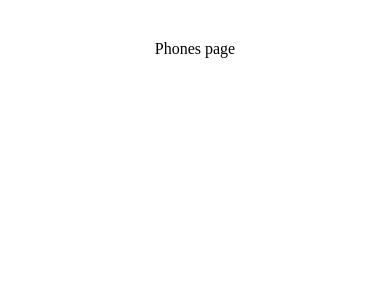
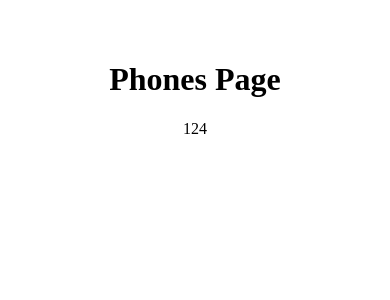
Before and after one commit to fs-oct24-cats-with-computers/catalog-frontend, a React (Vite) app: page /phones in a window 390 px wide. Shown: the top 300 px of the page. Built offline with nearby package versions, Linux system fonts and the light colour scheme.

Commit message:
Load phones list from JSON API (#3)

```diff
--- /dev/null
+++ b/src/api.ts
@@ -0,0 +1,6 @@
+import { Product } from './types/Product';
+
+export async function getProducts(): Promise<Product[]> {
+  const response = await fetch('../public/api/products.json');
+  return response.json();
+}
--- a/src/components/PhonesPage/PhonesPage.tsx
+++ b/src/components/PhonesPage/PhonesPage.tsx
@@ -1,3 +1,27 @@
+import { useEffect, useState } from 'react';
+import { Product } from '../../types/Product';
+import { getProducts } from '../../api';
+
 export const PhonesPage = () => {
-  return <>Phones page</>;
+  const [phones, setPhones] = useState<Product[]>([]);
+  const [error, setError] = useState('');
+
+  useEffect(() => {
+    getProducts()
+      .then((products) =>
+        setPhones(products.filter((product) => product.category === 'phones')),
+      )
+      .catch(() => setError('Something went wrong'));
+  }, []);
+
+  if (error) {
+    <p>{error}</p>;
+  }
+
+  return (
+    <>
+      <h1>Phones Page</h1>
+      <p>{phones.length}</p>
+    </>
+  );
 };
--- /dev/null
+++ b/src/types/Product.ts
@@ -0,0 +1,14 @@
+export type Product = {
+  id: number;
+  category: 'phones' | 'tablets' | 'accessories';
+  itemId: string;
+  name: string;
+  fullPrice: number;
+  price: number;
+  screen: string;
+  capacity: string;
+  color: string;
+  ram: string;
+  year: number;
+  image: string;
+};
```
Also changed, not shown: src/types/Phone.ts (added).
